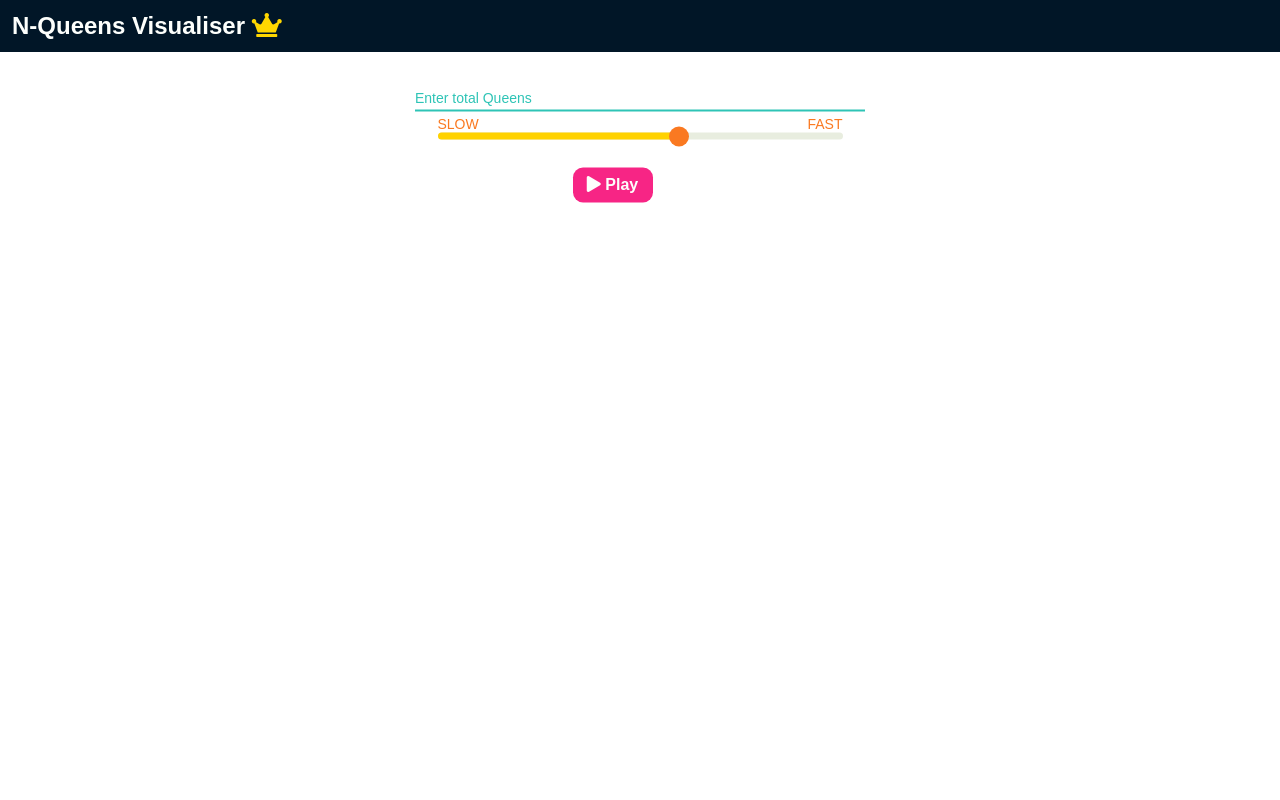
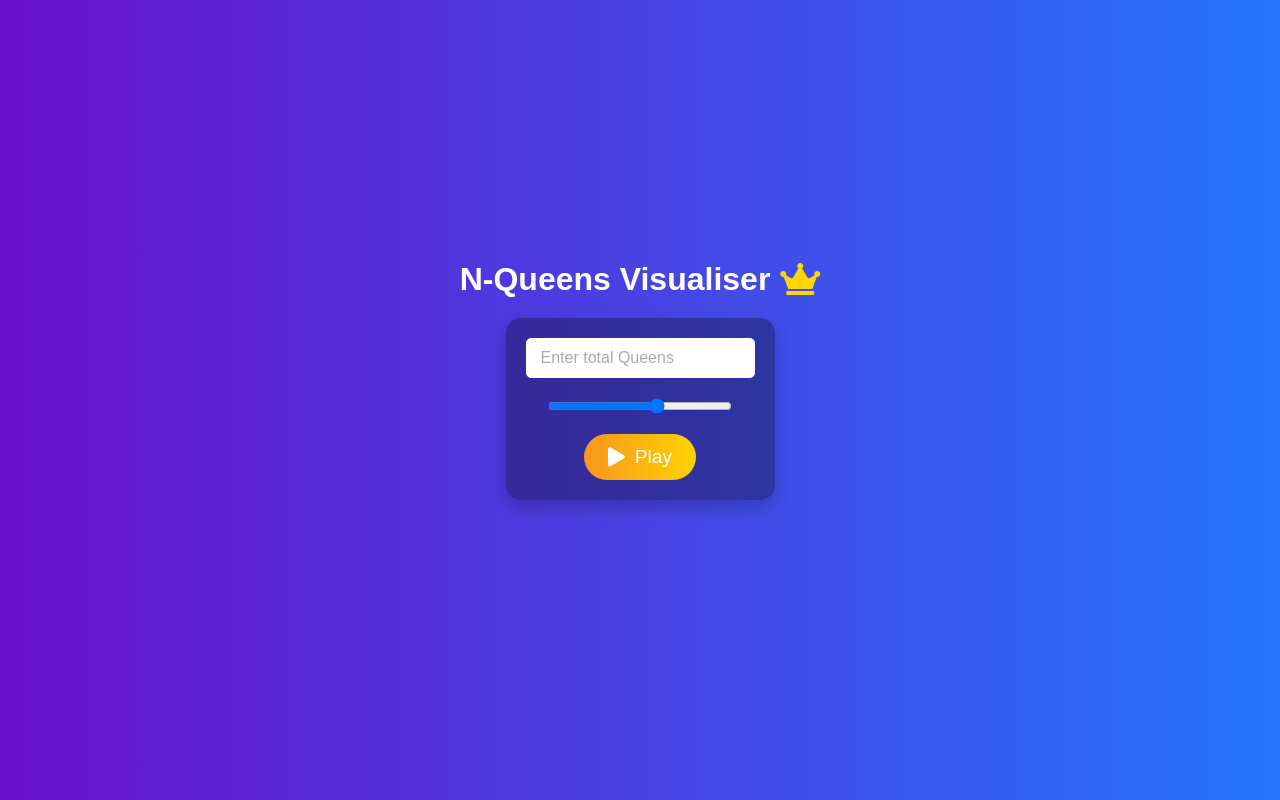
Before and after one commit to KAUSHALASHUTOSH/n-queen-visualliser, a plain HTML site: page index.html in a window 1280 px wide. Drawn offline with Linux system fonts and the light colour scheme.

Commit message:
Update style.css

```diff
--- a/style.css
+++ b/style.css
@@ -1,229 +1,114 @@
 * {
+  margin: 0;
+  padding: 0;
   box-sizing: border-box;
 }
 
 body {
-  margin: 0;
-  padding: 0;
-  font-family: Arial, Helvetica, sans-serif;
+  font-family: "Arial", sans-serif;
+  background: linear-gradient(to right, #6a11cb, #2575fc);
+  color: #ffffff;
+  display: flex;
+  flex-direction: column;
+  align-items: center;
+  justify-content: center;
+  height: 100vh;
 }
 
 .header {
-  position: relative;
-  top: -20px;
-  width: 100%;
-  background-color: #011627;
-  color: #fdfffc;
+  margin-bottom: 20px;
 }
 
 .header h2 {
-  padding: 0.5em;
+  font-size: 2rem;
+  display: flex;
+  align-items: center;
+  gap: 10px;
 }
 
-div.n-queen {
-  position: absolute;
-  left: 50%;
-  transform: translate(-50%, -50%);
-  width: 70%;
-  max-width: 450px;
-  /* border: 1px solid red; */
+.n-queen {
+  display: flex;
+  flex-direction: column;
+  align-items: center;
+  gap: 20px;
+  padding: 20px;
+  background-color: rgba(0, 0, 0, 0.3);
+  border-radius: 15px;
+  box-shadow: 0 8px 16px rgba(0, 0, 0, 0.2);
 }
 
 .inputbox {
   position: relative;
-  top: 1.5em;
-  bottom: 2em;
 }
 
 .numberbox {
-  width: 100%;
-  font-size: 14px;
-  padding: 4px;
-  border: none;
-  border-bottom: 2px solid #2ec4b6;
+  padding: 10px;
+  font-size: 1rem;
+  border-radius: 5px;
+  border: 1px solid #fff;
+  color: #333;
   outline: none;
-  background: transparent;
+}
+
+.numberbox:focus {
+  border-color: #ffd700;
 }
 
 .inputbox label {
   position: absolute;
-  top: 4px;
-  left: 0px;
-  color: #2ec4b6;
-  font-size: 14px;
+  top: 50%;
+  left: 15px;
+  transform: translateY(-50%);
+  color: #aaa;
   pointer-events: none;
-  transition: 0.3s;
-}
-
-.inputbox input:focus ~ label,
-.inputbox input:disabled ~ label,
-.inputbox input:valid ~ label {
-  top: -9px;
-  font-size: 12px;
-  font-weight: 400;
 }
 
 .slider-container {
-  position: absolute;
-  left: 5%;
-  width: 90%;
-  /* text-align: center; */
-  margin: 0 auto;
-  top: 4em;
-  /* border: 2px solid red; */
+  width: 80%;
+  display: flex;
+  align-items: center;
 }
 
 .slider {
-  -webkit-appearance: none;
   width: 100%;
-  margin: 0 auto;
-  height: 7px;
-  border-radius: 7px;
-  background: linear-gradient(90deg, #e8eddf 60%, #e8eddf 60%);
-  outline: none;
-}
-
-.slider::after {
-  content: "SLOW";
-  position: absolute;
-  top: -10px;
-  font-size: 14px;
-  font-weight: 500;
-  color: #fa7921;
-}
-
-.slider::before {
-  content: "FAST";
-  position: absolute;
-  top: -10px;
-  right: 0px;
-  font-size: 14px;
-  font-weight: 500;
-  color: #fa7921;
-}
-
-/* Google chrome */
-.slider::-webkit-slider-thumb {
-  -webkit-appearance: none;
-  width: 20px;
-  height: 20px;
-  position: relative;
-  top: -2px;
-  cursor: pointer;
-  background-color: #fa7921;
-  border-radius: 50%;
-  z-index: 2;
-}
-
-.slider::-webkit-slider-runnable-track {
-  -webkit-appearance: none;
-  height: 15px;
-  width: 15px;
-  z-index: 1;
-  color: #ffba08;
-}
-
-/* Mozilla firefox */
-.slider::-moz-range-thumb {
-  width: 20px;
-  height: 20px;
-  background-color: #fa7921;
-  cursor: pointer;
-  position: relative;
-  top: -2px;
-  border-radius: 50%;
-  z-index: 2;
-}
-
-.slider::-webkit-slider-thumb:hover {
-  box-shadow: 0 0 0 2px white, 0 0 0 4px #fa7921;
-}
-
-#progress-bar {
-  width: 60%;
-  height: 7px;
-  background: #ffd200;
-  border-radius: 7px;
-  position: absolute;
-  top: 7px;
 }
 
 .play-button {
-  position: relative;
-  top: 80px;
-  left: 35%;
+  background: linear-gradient(to right, #f7971e, #ffd200);
   border: none;
-  outline: none;
-  color: #fdfffc;
-  width: 80px;
-  height: 35px;
-  background-color: #f72585;
-  border-radius: 10px;
-  font-size: 16px;
-  font-weight: 600;
+  padding: 12px 24px;
+  font-size: 1.2rem;
+  color: white;
   cursor: pointer;
-  transition: all 0.3s ease-in-out;
-  /* z-index: 1; */
+  border-radius: 50px;
+  transition: background 0.3s ease;
+  display: flex;
+  align-items: center;
+  gap: 10px;
 }
 
 .play-button:hover {
-  opacity: 0.8;
-  transform: scale(1.05);
-}
-
-.queen-arrangement {
-  position: relative;
-  top: 140px;
-  text-align: center;
-  font-size: 18px;
-  font-weight: 500;
-  color: #247ba0;
+  background: linear-gradient(to right, #ffd200, #f7971e);
 }
 
 #n-queen-board {
-  position: relative;
-  display: flex;
-  width: 80%;
-  top: 150px;
-  margin: 0 auto;
-  flex-wrap: wrap;
-  justify-content: center;
+  margin-top: 30px;
+  display: grid;
+  gap: 5px;
 }
 
-#n-queen-board div {
-  position: relative;
-  display: flex;
-  justify-content: center;
-  flex-direction: column;
-  margin: 0 10px;
-  box-shadow: 0 4px 8px 0 rgb(0, 0, 0, 0.2);
-  border-radius: 3px;
-  bottom: 10px;
+#queen-arrangement {
+  font-size: 1.2rem;
+  margin-top: 10px;
 }
 
-table {
-  position: relative;
-  border-collapse: collapse;
-  margin: -10px 10px;
-  padding: 10px;
-  margin-bottom: 10px;
-  align-self: center;
+.queen {
+  background-color: #ffd700;
+  color: #333;
+  border-radius: 5px;
+  display: flex;
+  align-items: center;
+  justify-content: center;
+  font-size: 1.5rem;
+  font-weight: bold;
 }
-
-td {
-  width: 35px;
-  height: 35px;
-  text-align: center;
-}
-
-h4 {
-  position: relative;
-  top: -5px;
-  padding: 8px;
-  width: 95%;
-  background-color: #0582ca;
-  align-self: center;
-  color: #fdfffc;
-  text-align: center;
-  border-radius: 4px 4px 0 0;
-}
```
